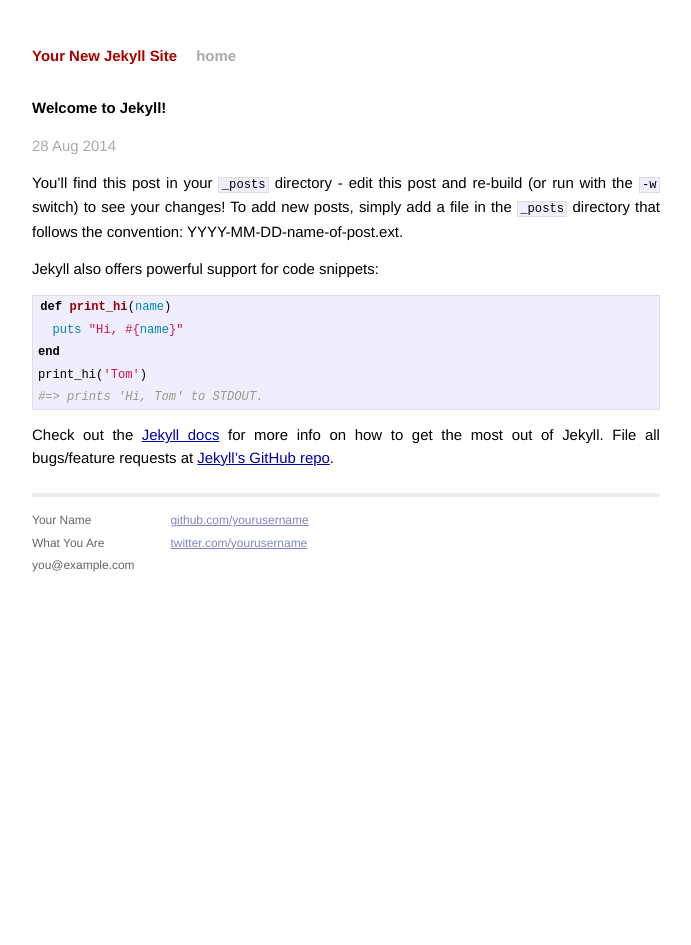
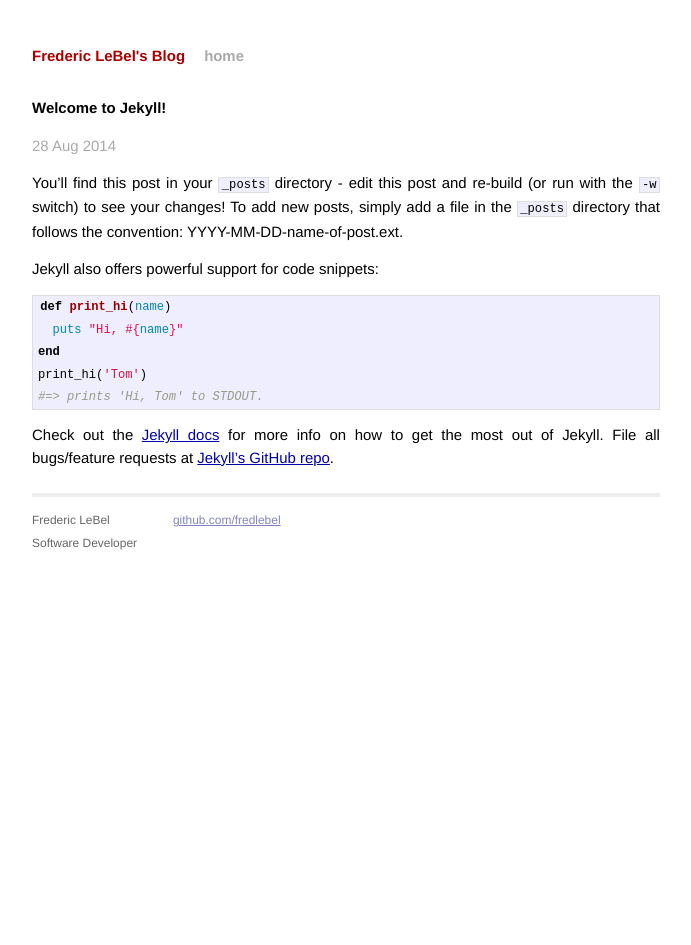
Before and after one commit to fredlebel/fredlebel.github.io, a Jekyll site: the page built from _posts/2014-08-28-welcome-to-jekyll.markdown, in a window 1280 px wide. Shown: the whole page, without its empty margins (294-985 px from the left). Built offline with Jekyll 4.4.1, drawn with Linux system fonts in a browser that asks for light colours; Markdown is read by kramdown in place of the engine named in the settings.

Commit message:
Small updates

```diff
--- a/_config.yml
+++ b/_config.yml
@@ -1,3 +1,3 @@
-name: Your New Jekyll Site
+name: Frederic LeBel's Blog
 markdown: redcarpet
 pygments: true
--- a/_layouts/default.html
+++ b/_layouts/default.html
@@ -26,15 +26,13 @@
           <div class="footer">
             <div class="contact">
               <p>
-                Your Name<br />
-                What You Are<br />
-                you@example.com
+                Frederic LeBel<br />
+                Software Developer<br />
               </p>
             </div>
             <div class="contact">
               <p>
-                <a href="https://github.com/yourusername">github.com/yourusername</a><br />
-                <a href="https://twitter.com/yourusername">twitter.com/yourusername</a><br />
+                <a href="https://github.com/fredlebel">github.com/fredlebel</a><br />
               </p>
             </div>
           </div>
--- a/index.html
+++ b/index.html
@@ -1,6 +1,6 @@
 ---
 layout: default
-title: Your New Jekyll Site
+title: Frederic LeBel's Blog
 ---
 
 <div id="home">
```
